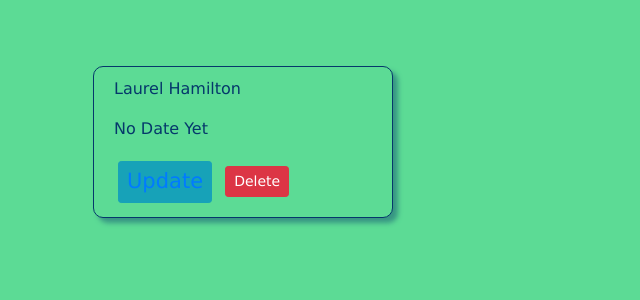
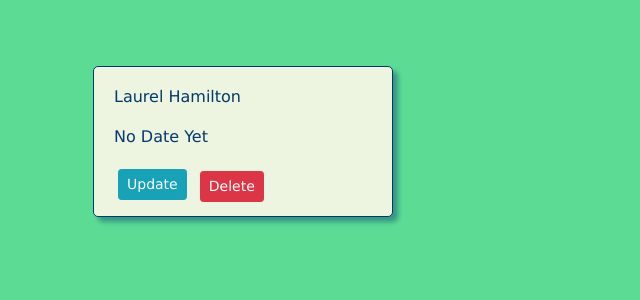
Before and after one commit to JustinGillis/release_date_tracker_hub, a Flask app: page /item/2 in a window 1280 px wide. Shown: the part 62-362 px from the top of the page, without its empty margins (0-640 px from the left). Run offline with Flask 2, Linux system fonts and the light colour scheme; a user stored in the database is signed in; data comes from the database, SQL or seed files in the repository; both versions use the stored data as it was after the commit; some libraries are stand-ins or nearby versions.

Commit message:
styling buttons

```diff
--- a/releasedatehub/static/main.css
+++ b/releasedatehub/static/main.css
@@ -7,6 +7,10 @@ body {
 
   h1, h2, h3, h4, h5, h6 {
     color: #edf5e1;
+  }
+
+  p {
+    color: #05386B;
   }
 
   .home-page-text {
@@ -62,7 +66,7 @@ body {
     min-width: 300px;
     margin: 0.5em;
     color: #05386B;
-    border-radius: 10px;
+    border-radius: 5px;
     box-shadow: 5px 5px 5px #379683;
   }
 
@@ -70,8 +74,13 @@ body {
     font-size: 1.5em;
   }
 
+  article.media.content-section p {
+    margin-top: 0.5em;
+    color: #05386B;
+  }
+
   .content-section {
-    background: #5CDB95;
+    background: #edf5e1;
     padding: 10px 20px;
     border: 1px solid #05386B;
     border-radius: 3px;
--- a/releasedatehub/templates/dashboard.html
+++ b/releasedatehub/templates/dashboard.html
@@ -10,8 +10,7 @@
                 {% else %}
                     <p>No Date Set</p>
                 {% endif %}
-                <button type="button" class="btn btn-info btn-sm m-1"><a href="{{ url_for('items.item_news', name=item.name) }}">News</a></button>
-
+                <a href="{{ url_for('items.item_news', name=item.name) }}"><button class="btn btn-info btn-sm m-1">News</button></a>
             </div>
         </article>
     {% endfor %}
--- a/releasedatehub/templates/item.html
+++ b/releasedatehub/templates/item.html
@@ -9,9 +9,9 @@
             {% else %}
                 <p>No Date Yet</p>
             {% endif %}
-            <button type="button" class="btn btn-info btn-sm m-1"><a href="{{ url_for('items.update', id=item.id) }}">Update</a></button>
+            <a href="{{ url_for('items.update', id=item.id) }}"><button class="btn btn-info btn-sm m-1">Update</button></a>
             <!-- button trigger modal -->
-            <button type="button" class="btn btn-danger btn-sm m-1" data-toggle="modal" data-target="#deleteModal">Delete</button>
+            <button class="btn btn-danger btn-sm m-1" data-toggle="modal" data-target="#deleteModal">Delete</button>
             <!-- Modal -->
             <div class="modal fade" id="deleteModal" tabindex="-1" role="dialog" aria-labelledby="deleteModalLabel"
                 aria-hidden="true">
--- a/releasedatehub/templates/item_news.html
+++ b/releasedatehub/templates/item_news.html
@@ -3,6 +3,7 @@
 {% block content %}
 
     <h1>News for {{ title }}</h1>
+    <small>Powered by NEWSAPI</small>
 
     <ul>
 
```
Also changed, not shown: releasedatehub/release_date_hub.db.
